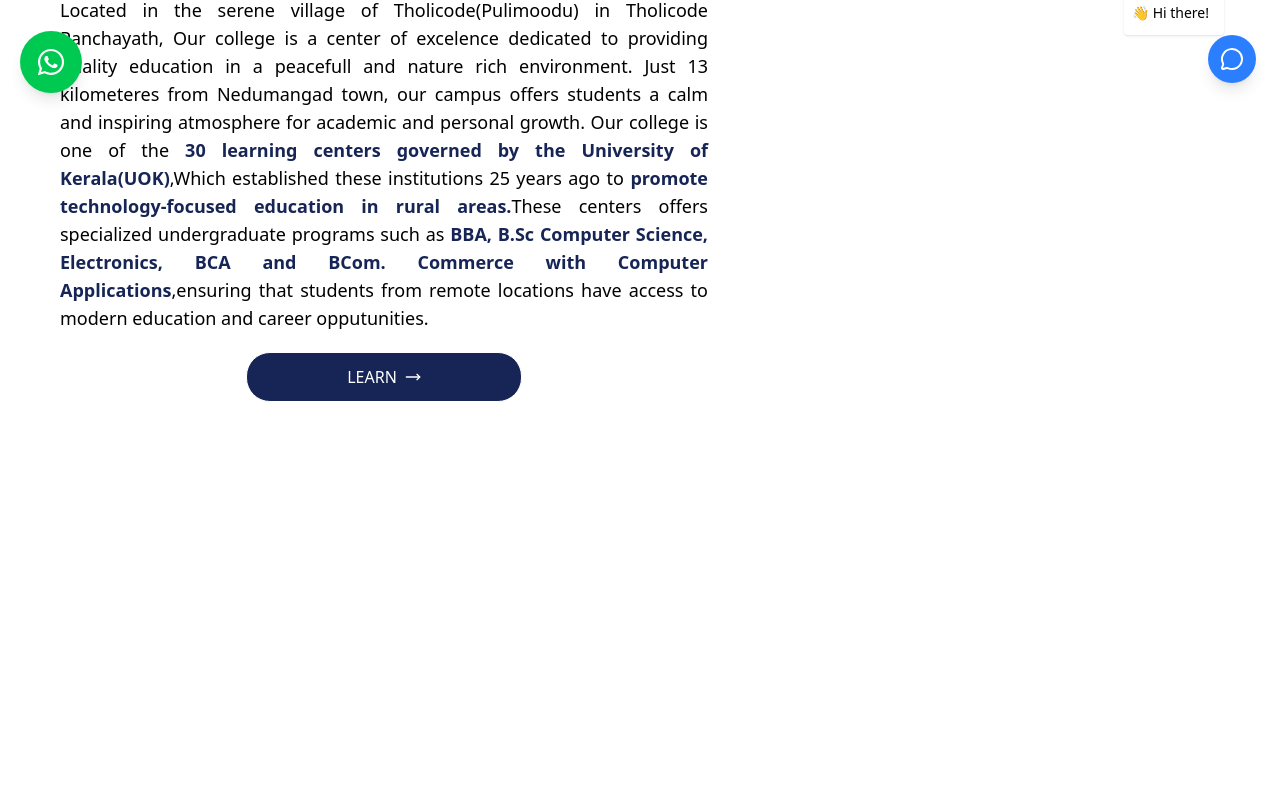
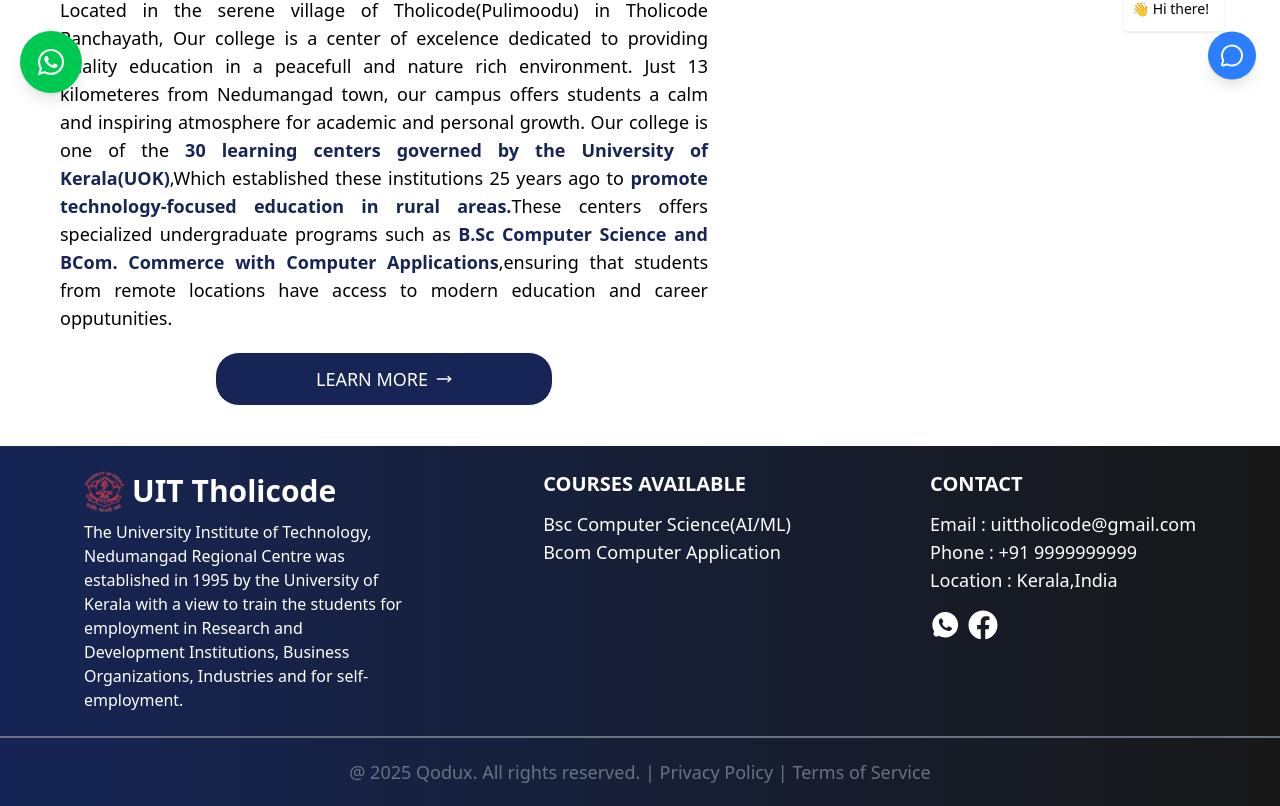
Before and after one commit to kodehouse-in/UIT-Tholicode, a React (Vite) app: page / in a window 1280 px wide. Shown: the part 687-1493 px from the top of the page. Before the commit the page ends 1129 px from the top, so only its background shows below. Built offline with nearby package versions, Linux system fonts and the light colour scheme.

Commit message:
FooterModel

```diff
--- a/index.html
+++ b/index.html
@@ -2,10 +2,10 @@
 <html lang="en">
   <head>
     <meta charset="UTF-8" />
-    <link rel="icon" type="image/svg+xml" href="/vite.svg" />
+    <link rel="icon" type="image/svg+xml" href="/images/UIT-Logo.svg" />
     <link rel="stylesheet" href="./src/index.css">
     <meta name="viewport" content="width=device-width, initial-scale=1.0" />
-    <title>Vite + React</title>
+    <title>UIT Tholicode</title>
   </head>
   <body>
     <div id="root"></div>
--- a/src/components/CarouselImg.jsx
+++ b/src/components/CarouselImg.jsx
@@ -21,11 +21,10 @@
 
   const isFirstImage = currentIndex === 0;
 
-  // 🔁 Autoplay with 2s interval
   useEffect(() => {
     const interval = setInterval(goToNext, 10000);
 
-    return () => clearInterval(interval); // Cleanup on unmount
+    return () => clearInterval(interval);
   }, [currentIndex]);
 
   return (
--- /dev/null
+++ b/src/components/Courses.jsx
@@ -0,0 +1,11 @@
+import React from 'react'
+
+const Courses = () => {
+  return (
+    <div>
+
+    </div>
+  )
+}
+
+export default Courses
--- /dev/null
+++ b/src/components/Footer.jsx
@@ -0,0 +1,43 @@
+import React from 'react'
+import { FaFacebook } from 'react-icons/fa';
+import { IoLogoWhatsapp } from "react-icons/io";
+
+const Footer = () => {
+  return (
+    <div>
+        <div className="sm:flex sm:justify-between  bg-gradient-to-r text-white from-blue-950 to-neutral-900 w-screen h-auto sm:px-21 px-0 py-6">
+          <div className="flex flex-col sm:items-start items-center sm:justify-start justify-center">
+              <div className="flex items-center  gap-2">
+                  <img className='sm:w-10 w-15' src="/images/UIT-Logo.svg" alt="" />
+                  <p className='text-3xl font-bold'>UIT Tholicode</p>
+              </div>
+              <p className=' sm:max-w-80 max-w-70 mt-2 sm:text-start text-justify'>The University Institute of Technology, Nedumangad Regional Centre was established in 1995 by the University of Kerala with a view to train the students for employment in Research and Development Institutions, Business Organizations, Industries and for self-employment.</p>
+          </div>
+          <div className="sm:mt-0 mt-4 flex flex-col sm:items-start items-center sm:justify-start justify-center">
+              <p className='font-bold text-xl'>COURSES AVAILABLE</p>
+              <p className='mt-3 font-extralight text-lg hover:text-blue-400'> Bsc Computer Science(AI/ML)</p>
+              <p className='font-extralight text-lg hover:text-blue-400'> Bcom Computer Application</p>
+          </div>
+          <div className="sm:mt-0 mt-4 flex flex-col sm:items-start items-center sm:justify-start justify-center">
+              <p className='font-bold text-xl'>CONTACT</p>
+              <p className='mt-3 font-extralight text-lg'>Email : uittholicode@gmail.com</p>
+              <p className='font-extralight text-lg'>Phone : +91 9999999999</p>
+              <p className='font-extralight text-lg'>Location : Kerala,India</p>
+              <div className="flex mt-4 gap-2">
+                  <IoLogoWhatsapp className='text-3xl rounded-full hover:bg-white border-none hover:text-green-500'/>
+                  <FaFacebook className='text-3xl rounded-full hover:bg-white border-none hover:text-blue-600'/>
+              </div>
+          </div>
+
+        </div>
+        <div className="bg-gradient-to-r text-gray-500 from-blue-950 to-neutral-900">
+            <div className="border w-screen border-gray-500"></div>
+            <div className="py-5 flex justify-center">
+                <p className='text-xs sm:text-lg'>@ 2025 Qodux. All rights reserved. | Privacy Policy | Terms of Service</p>
+            </div>
+        </div>
+    </div>
+  )
+}
+
+export default Footer
--- a/src/components/Navbar.jsx
+++ b/src/components/Navbar.jsx
@@ -105,8 +105,7 @@
             className="absolute top-0 right-0 w-80 max-w-sm h-full bg-white shadow-xl"
             onClick={(e) => e.stopPropagation()}
           >
-            <div className="flex justify-between items-center p-4 border-b border-gray-200">
-              <h2 className="text-lg font-semibold text-gray-800">Menu</h2>
+            <div className="flex justify-end items-center p-4 border-b border-gray-200">
               <button
                 onClick={toggleMenu}
                 className="p-2 rounded-md hover:bg-gray-100"
@@ -116,7 +115,7 @@
             </div>
 
             <div className="p-4 border-b border-gray-200 bg-gray-50 contact-info-section">
-              <h3 className="font-semibold text-gray-800 mb-3">Contact Us</h3>
+              <h3 className="font-semibold text-gray-800 mb-3">Connect with us</h3>
               <div className="space-y-3">
                 <div className="flex items-center gap-3">
                   <div className="border-2 border-red-500 rounded-full p-1">
--- a/src/components/Section.jsx
+++ b/src/components/Section.jsx
@@ -133,15 +133,15 @@
           ,Which established these institutions 25 years ago to
           <span className='font-extrabold text-blue-950'> promote technology-focused education in rural areas.</span>
           These centers offers specialized undergraduate programs such as
-          <span className='font-extrabold text-blue-950'> BBA, B.Sc Computer Science, Electronics, BCA and BCom. Commerce with Computer Applications</span>
+          <span className='font-extrabold text-blue-950'> B.Sc Computer Science and BCom. Commerce with Computer Applications</span>
           ,ensuring that students from remote locations have access to modern education and career opputunities.
         </p>
         <button
           ref={buttonRef}
           onClick={() => navigateTo('/about-us')}
-          className='hover:bg-blue-900 cursor-pointer flex gap-2 mt-5 border px-25 py-3 rounded-3xl bg-blue-950 text-white items-center'
+          className='hover:bg-blue-900 cursor-pointer sm:text-lg text-sm  flex gap-2 mt-5 border px-25 py-3 rounded-3xl bg-blue-950 text-white items-center'
         >
-          LEARN <MoveRight size={16} />
+          LEARN MORE<MoveRight size={16} />
         </button>
       </div>
     </div>
--- a/src/pages/Home.jsx
+++ b/src/pages/Home.jsx
@@ -6,6 +6,8 @@
 import { FaWhatsapp } from 'react-icons/fa'
 import ChatBot from '../components/ChatBot'
 import { usePage } from '../contexts/PageContext'
+import Footer from '../components/Footer'
+import Courses from '../components/Courses'
 
 export default function Home() {
   const { page, setPage } = usePage();
@@ -26,7 +28,9 @@
         <Navbar isMenuOpen={isMenuOpen} toggleMenu={toggleMenu} />
         <Carousel />
         <Section />
+        <Courses/>
         <ChatBot />
+        <Footer/>
       </div>
 
       <a
```
Also changed, not shown: public/images/BCOM.jpg (added), public/images/Bsc.png (added).
